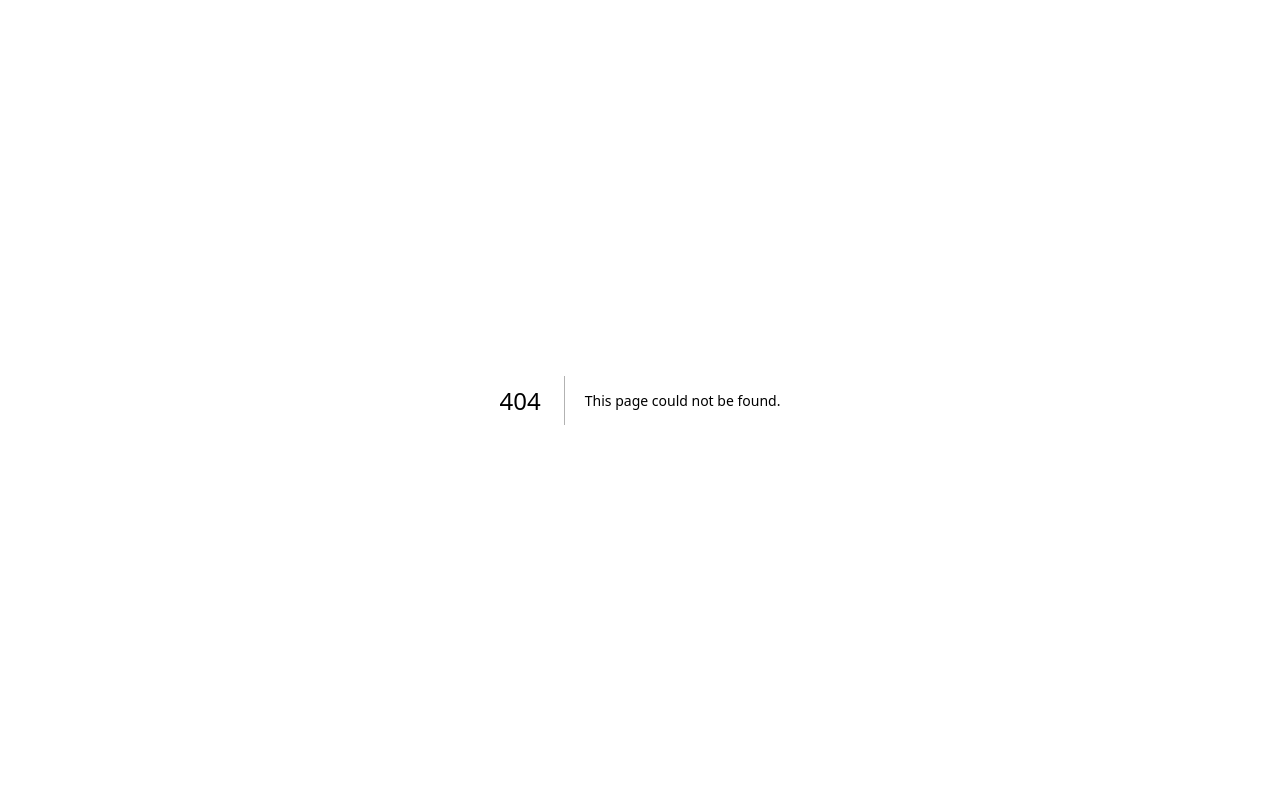
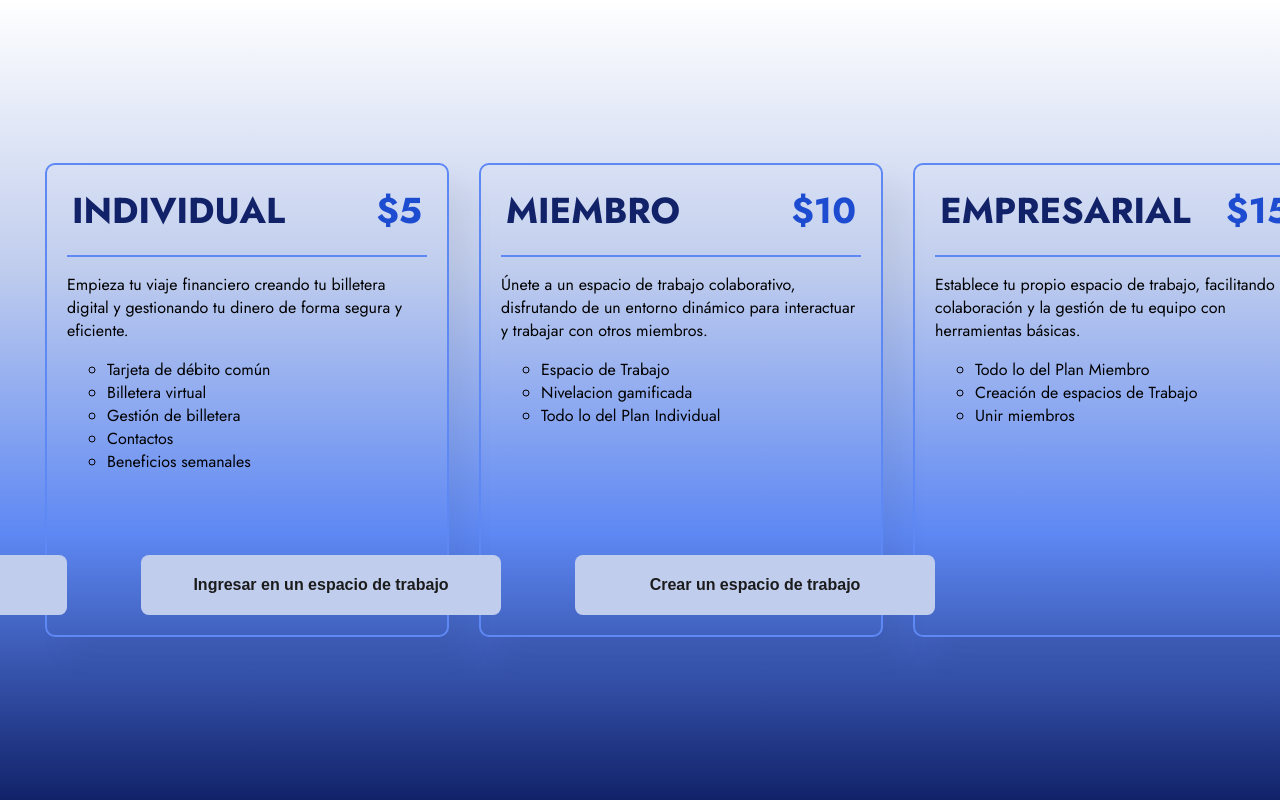
Before and after one commit to LisandValdez/FundFusionProyect, a Next.js app: page /paymentCardsPage in a window 1280 px wide. Before the commit this address had no page. Built offline with nearby package versions, Linux system fonts and the light colour scheme.

Commit message:
payment cards

```diff
--- a/package.json
+++ b/package.json
@@ -9,10 +9,13 @@
     "lint": "next lint"
   },
   "dependencies": {
+    "@auth0/auth0-react": "^2.2.4",
     "@emotion/react": "^11.13.0",
     "@emotion/styled": "^11.13.0",
     "@mui/icons-material": "^5.16.7",
+    "@react-oauth/google": "^0.12.1",
     "next": "14.2.5",
+    "next-auth": "^4.24.7",
     "react": "^18",
     "react-dom": "^18"
   },
--- a/pages/_app.js
+++ b/pages/_app.js
@@ -1,5 +1,13 @@
 import "@/styles/globals.css";
+import { SessionProvider } from "next-auth/react"
 
-export default function App({ Component, pageProps }) {
-  return <Component {...pageProps} />;
+
+export default function App({
+  Component, pageProps: { session, ...pageProps }
+}) {
+  return (
+    <SessionProvider session={session}>
+      <Component {...pageProps}/>
+    </SessionProvider>
+  )
 }
--- /dev/null
+++ b/pages/paymentCardsPage.js
@@ -0,0 +1,61 @@
+
+
+export default function PaymentCards () {
+    return <>
+        <div className="CardsConteiner">
+            <div className="Cards">
+                <div className="CardTittle">
+                    <div><h2>INDIVIDUAL</h2></div>
+                    <div><h2><span>$5</span></h2></div>
+                </div>
+                <div className="CardInfo">
+                    <p>Empieza tu viaje financiero creando tu billetera digital y gestionando tu dinero de forma segura y eficiente.</p>
+                    <ul>
+                        <li>Tarjeta de débito común</li>
+                        <li>Billetera virtual</li>
+                        <li>Gestión de billetera</li>
+                        <li>Contactos</li>
+                        <li>Beneficios semanales</li>
+                    </ul>
+                </div>
+                <div>
+                    <button className="CardButton">Crear mi billetera</button>
+                </div>
+            </div>
+            <div className="Cards">
+            <div className="CardTittle">
+            <div><h2>MIEMBRO</h2></div>
+            <div><h2><span>$10</span></h2></div>
+            </div>
+                <div className="CardInfo">
+                    <p>Únete a un espacio de trabajo colaborativo, disfrutando de un entorno dinámico para interactuar y trabajar con otros miembros.</p>
+                    <ul>
+                        <li>Espacio de Trabajo</li>
+                        <li>Nivelacion gamificada</li>
+                        <li>Todo lo del Plan Individual</li>
+                    </ul>
+                </div>
+                <div>
+                    <button className="CardButton">Ingresar en un espacio de trabajo</button>
+                </div>
+            </div>
+            <div className="Cards">
+            <div className="CardTittle">
+            <div><h2>EMPRESARIAL</h2></div>
+            <div><h2><span>$15</span></h2></div>
+            </div>
+                <div className="CardInfo">
+                    <p>Establece tu propio espacio de trabajo, facilitando la colaboración y la gestión de tu equipo con herramientas básicas.</p>
+                    <ul>
+                        <li>Todo lo del Plan Miembro</li>
+                        <li>Creación de espacios de Trabajo</li>
+                        <li>Unir miembros</li>
+                    </ul>
+                </div>
+                <div>
+                    <button className="CardButton">Crear un espacio de trabajo</button>
+                </div>
+            </div>
+        </div>
+    </>
+}
--- a/styles/globals.css
+++ b/styles/globals.css
@@ -8,7 +8,6 @@ html, body {
   overflow-x: hidden; /* Evita el desplazamiento horizontal */
   overflow-y: hidden;
 }
-
 
 :root{
   --negro: #1B1B1C;
@@ -103,12 +102,13 @@ html, body {
   margin-right: 10px; }/* Ajusta el valor según tus preferencias */
 
 .loginGoogle {
-  background-color: #4285F4;
+
+  background-color: #DB4437;
   color: white;
 }
 
 .loginEmail {
-  background-color: #DB4437;
+  background-color: #4285F4;
   color: white;
 }
 
@@ -124,3 +124,89 @@ html, body {
   color: var(--primary);
   cursor: pointer;
 }
+
+/*Payment Cards Page*/
+
+.CardsConteiner{
+  display: flex;
+  justify-content: space-evenly;
+  align-items: center;
+  width: 100vw;
+  height: 100vh;
+  background:linear-gradient(white,var(--others2),var(--accent),var(--primary));
+  font-family: "Jost", sans-serif;
+  padding: 40px 30px;
+  box-sizing: border-box;
+}
+
+.Cards{
+  display: flex;
+  flex-direction: column;
+  justify-items: start;
+  align-items: center;
+  border: 2px solid var(--accent);
+  border-radius: 10px;
+  margin: 15px;
+  padding: 20px;
+  padding-top: 0;
+  width: 399px;
+  height: 450px;
+  max-width: 399px;
+  box-shadow: 20px 20px 30px rgba(0, 0, 0, 0.05);
+
+}
+
+.CardTittle{
+  display: flex;
+  justify-content: space-between;
+  align-items: center;
+  font-size: 24px;
+  width: 350px;
+  height: 90px;
+  margin: 0;
+  font-weight: 400;
+  padding-top: 0;
+}
+
+.CardTittle h2{
+  color: var(--primary);
+}
+
+.CardTittle span{
+  color: var(--secondary);
+}
+
+.CardInfo{
+  border-top: 2px solid var(--accent);
+  height: 300px;
+  color: black;
+}
+
+.CardInfo ul li{
+  list-style:circle;
+}
+
+
+.CardButton{
+  width: 360px;
+  height: 60px;
+  border-radius: 8px;
+  background-color: var(--others2);
+  border: 0;
+  box-shadow: 1px;
+  font-size: 16px;
+  font-weight: 600;
+  color: var(--negro);
+  transition: 0.8s;
+  transform: translateX(-100%);
+}
+
+.CardButton:hover{
+  color: var(--accent);
+  border: 1px solid var(--accent);
+  background-color: transparent;
+  cursor: pointer;
+  font-size: 20px;
+  filter: brightness(1.75);
+  transform: translateX(100%);
+}
```
Also changed, not shown: pages/Login.js (+11 -1 lines), pages/api/auth/[...nextauth].js (added, +11 -0 lines), 2 other files (tests, documents, lock files or other folders).
